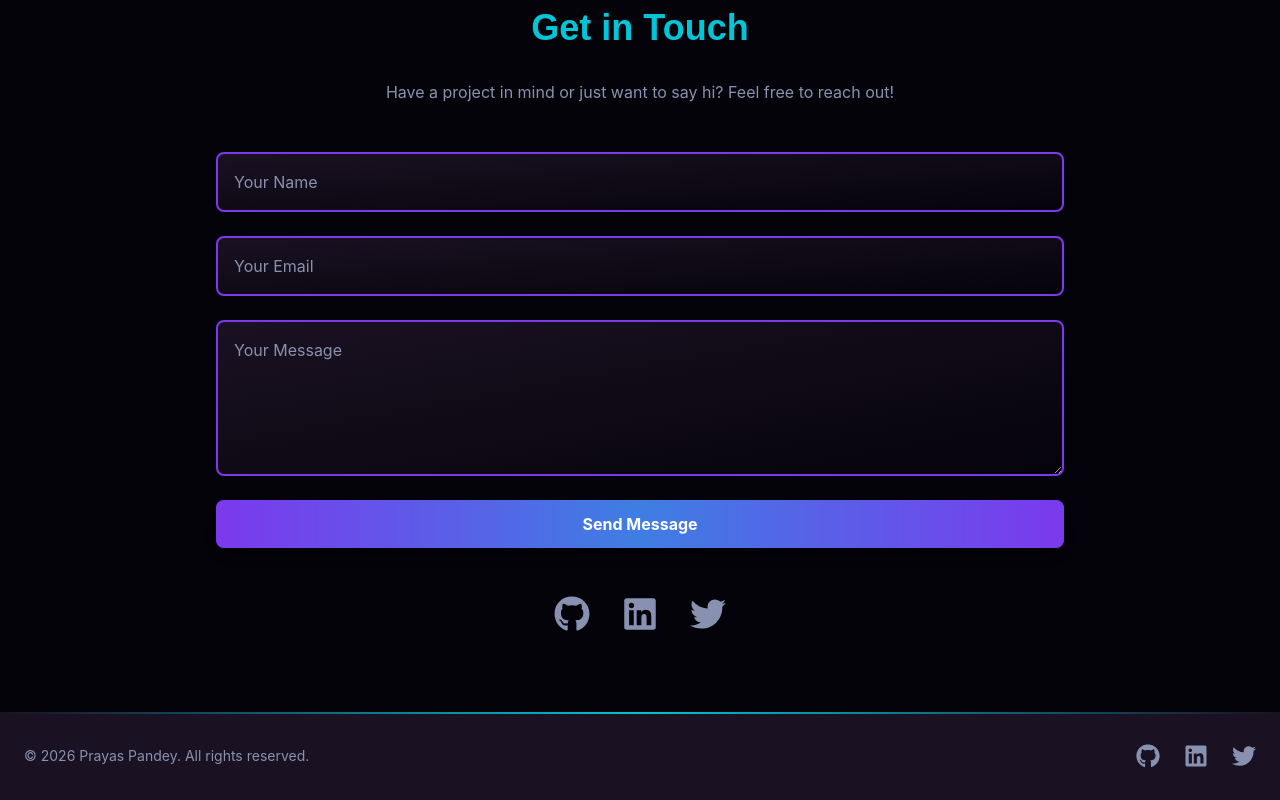
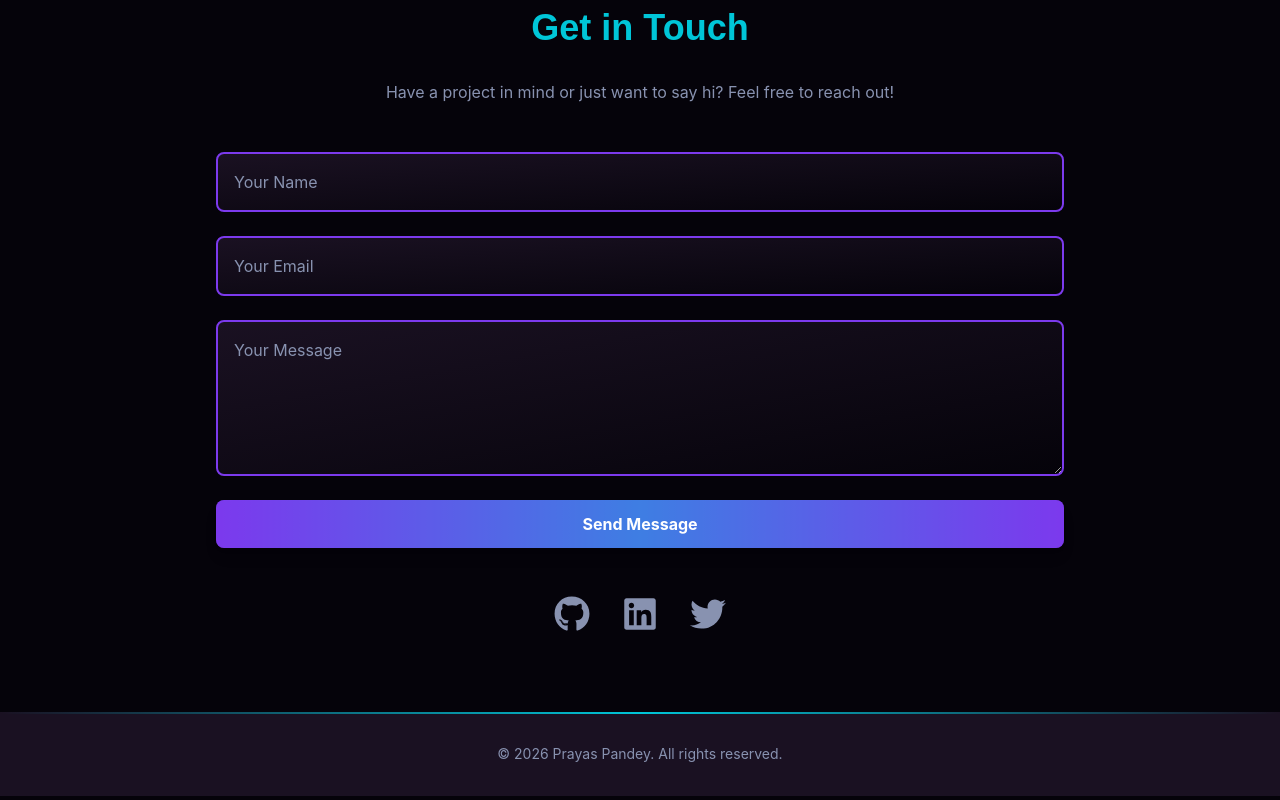
Before and after one commit to Prayas-Dev/my-portfolio-website, a React (Vite) app: page / in a window 1280 px wide. Shown: the part 5606-6406 px from the top of the page. Built offline with nearby package versions, Linux system fonts and the light colour scheme.

Commit message:
Improved Footer

```diff
--- a/src/components/Footer/Footer.jsx
+++ b/src/components/Footer/Footer.jsx
@@ -9,23 +9,10 @@ const socialLinks = [
 
 const Footer = () => {
   return (
-    <footer className="bg-surface py-8 relative">
+    <footer className="relative py-8 bg-surface">
       <div className="absolute top-0 left-0 w-full h-0.5 bg-gradient-to-r from-transparent via-accent to-transparent"></div>
-      <div className="max-w-7xl mx-auto px-6 flex flex-col md:flex-row justify-between items-center gap-4">
-        <p className="text-text-secondary text-sm">&copy; {new Date().getFullYear()} Prayas Pandey. All rights reserved.</p>
-        <div className="flex gap-6">
-          {socialLinks.map((link, index) => (
-            <a
-              key={index}
-              href={link.href}
-              target="_blank"
-              rel="noopener noreferrer"
-              className="text-2xl text-text-secondary hover:text-accent transition-colors duration-300"
-            >
-              {link.icon}
-            </a>
-          ))}
-        </div>
+      <div className="flex flex-col items-center justify-center gap-4 px-6 mx-auto max-w-7xl md:flex-row">
+        <p className="text-sm text-text-secondary">&copy; {new Date().getFullYear()} Prayas Pandey. All rights reserved.</p>
       </div>
     </footer>
   );
```
Also changed, not shown: src/components/Navbar/Navbar.jsx (line endings or trailing spaces).
